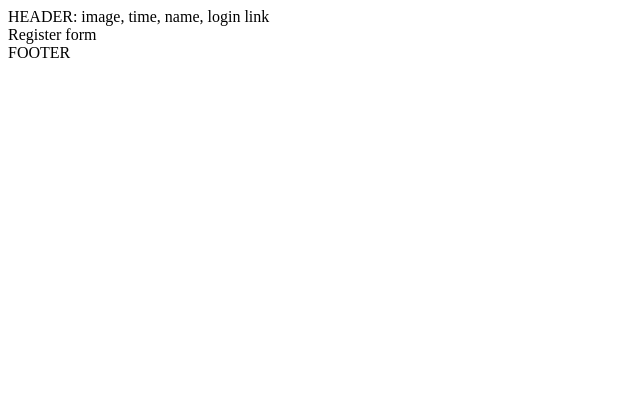
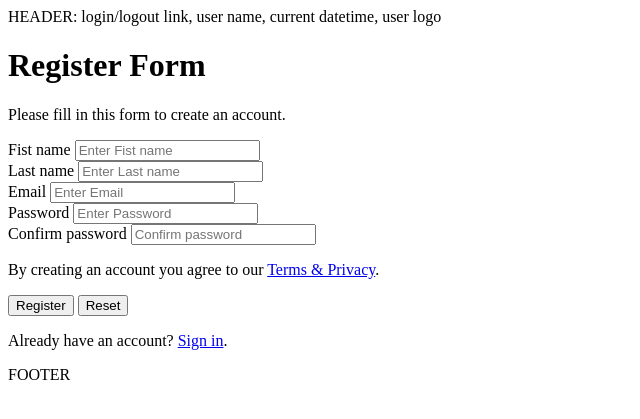
Before and after one commit to vkulish-it/timetracker, a PHP site: page /registration.php in a window 1280 px wide. Shown: the top 419 px of the page, without its empty margins (0-640 px from the left). Run offline with PHP 8.4, Linux system fonts and the light colour scheme; some libraries are stand-ins or nearby versions.

Commit message:
create 3 pages

```diff
--- a/login.php
+++ b/contact-us.php
@@ -2,11 +2,11 @@
 <html lang='en'>
 <head>
     <?php include_once "templates/default/head.php"; ?>
-    <title>Login Form</title>
+    <title>Contact Us</title>
 </head>
+<body>
 <?php include_once "templates/default/header.php"; ?>
-<body>
-<?php include_once "templates/login/body.php"; ?>
+<?php include_once "templates/contact-us/body.php"; ?>
 <?php include_once "templates/default/footer.php"; ?>
 </body>
 </html>
--- a/registration.php
+++ b/registration.php
@@ -1,11 +1,11 @@
 <!DOCTYPE html>
 <html lang='en'>
 <head>
-    <?php include_once "templates/default/head.php"; ?>
+    <?php include_once "templates/registration/head.php"; ?>
     <title>Registration Form</title>
 </head>
+<body>
 <?php include_once "templates/default/header.php"; ?>
-<body>
 <?php include_once "templates/registration/body.php"; ?>
 <?php include_once "templates/default/footer.php"; ?>
 </body>
--- a/templates/default/header.php
+++ b/templates/default/header.php
@@ -1 +1,17 @@
-<div>HEADER: image, time, name, login link</div>
+<div>HEADER: login/logout link, user name, current datetime, user logo</div>
+
+
+<div id="current_date_time_block2"></div>
+
+<script type="text/javascript">
+    setInterval(function () {
+        let today = new Date();
+        document.getElementById('current_date_time_block2').innerHTML = today.getHours() + ":" + today.getMinutes() + ":" + today.getSeconds(;
+    }, 1000);
+</script>
+
+<!--<form enctype="multipart/form-data" method="post">-->
+<!--    <p>Download user logo</p>-->
+<!--    <p><input type="file" name="photo" multiple accept="image/*,image/jpeg">-->
+<!--        <input type="submit" value="Download"></p>-->
+<!--</form>-->
--- a/templates/default/page.php
+++ b/templates/default/page.php
@@ -2,10 +2,12 @@
 <html lang='en'>
 <head>
     <?php include_once "./head.php"; ?>
+
+    <script src="text/script.js"></script>
     <title></title>
 </head>
+<body>
 <?php include_once "./header.php"; ?>
-<body>
 <?php include_once "./body.php"; ?>
 <?php include_once "./footer.php"; ?>
 </body>
--- a/templates/registration/body.php
+++ b/templates/registration/body.php
@@ -1 +1,35 @@
-Register form
+<h1>Register Form</h1>
+<form action="/registration.php" method="post">
+    <p>Please fill in this form to create an account.</p>
+    <div>
+        <label for="firstname">Fist name</label>
+        <input type="text" placeholder="Enter Fist name" name="firstname" id="firstname" required>
+    </div>
+    <div>
+        <label for="lastname">Last name</label>
+        <input type="text" placeholder="Enter Last name" name="lastname" id="lastname" required>
+    </div>
+    <div>
+        <label for="email">Email</label>
+        <input type="email" placeholder="Enter Email" name="email" id="email" required>
+    </div>
+    <div>
+        <label for="psw">Password</label>
+        <input type="password" name="psw" id="psw" placeholder="Enter Password"
+               pattern="(?=.*\d)(?=.*[a-z])(?=.*[A-Z]).{8,}"
+               title="Must contain at least one number and one uppercase and lowercase letter, and at least 8 or more characters"
+               required>
+    </div>
+    <div>
+        <label for="confirm">Confirm password</label>
+        <input type="password" placeholder="Confirm password" name="confirm" id="confirm" required>
+    </div>
+    <p>By creating an account you agree to our <a href="#">Terms & Privacy</a>.</p>
+    <div class="g-recaptcha" data-sitekey="0000000000000000000000" style="margin-bottom:1em;">
+    </div>
+    <input type="submit" value="Register">
+    <input type="reset" value="Reset">
+    <p>Already have an account? <a href="/login.php">Sign in</a>.</p>
+</form>
+
+<!-- captcha; -->
--- /dev/null
+++ b/templates/registration/head.php
@@ -0,0 +1 @@
+<script src="https://www.google.com/recaptcha/api.js"></script>
```
Also changed, not shown: templates/contact-us/body.php (added, +16 -0 lines), templates/login/body.php (+11 -3 lines), .htaccess, templates/default/head.php (line endings or trailing spaces).
